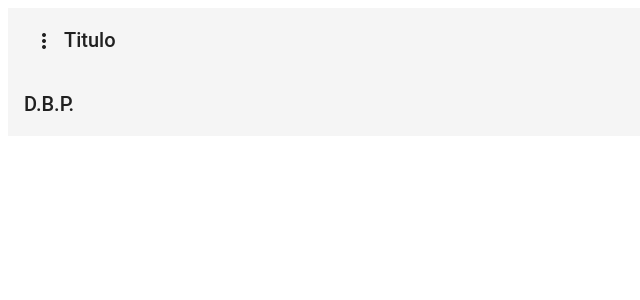
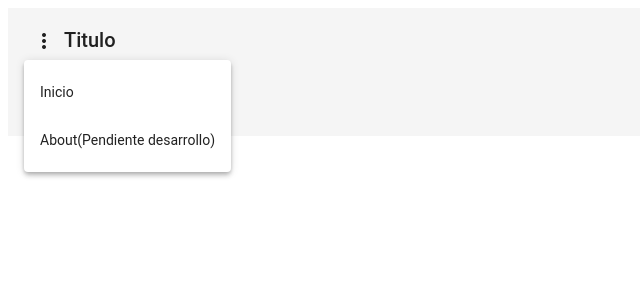
Before and after one commit to blancoparis-tfc/EsqueletoAngular, an Angular app: page / in a window 1280 px wide. Both pictures are taken after a click on the button "more_vert". Shown: the top 300 px of the page, without its empty margins (0-640 px from the left). Built offline with nearby package versions, Linux system fonts and the light colour scheme.

Commit message:
Configuracion del menu de angular material y enlazarlo con el router de angular

```diff
--- a/src/app/app.component.html
+++ b/src/app/app.component.html
@@ -1,6 +1,10 @@
 <mat-toolbar>
   <mat-toolbar-row>
-      <button mat-icon-button >
+      <mat-menu #appMenu="matMenu">
+          <button mat-menu-item  routerLink="/inicio">Inicio</button>
+          <button mat-menu-item>About(Pendiente desarrollo)</button>
+      </mat-menu>
+      <button mat-icon-button [matMenuTriggerFor]="appMenu" >
           <mat-icon>more_vert</mat-icon>
         </button>
     <span>Titulo</span>
@@ -10,4 +14,6 @@
   </mat-toolbar-row>
 </mat-toolbar>
 
+
+
 <router-outlet></router-outlet>
--- a/src/app/app.module.ts
+++ b/src/app/app.module.ts
@@ -2,9 +2,11 @@ import {BrowserAnimationsModule} from '@angular/platform-browser/animations';
 import { NgModule } from '@angular/core';
 
 import { AppRoutingModule } from './app-routing.module';
+
 import {MatToolbarModule} from '@angular/material/toolbar';
 import {MatIconModule} from '@angular/material/icon'
 import {MatButtonModule} from '@angular/material/button'
+import {MatMenuModule} from '@angular/material/menu'
 import { AppComponent } from './app.component';
 
 
@@ -18,6 +20,7 @@ import { AppComponent } from './app.component';
     ,MatToolbarModule
     ,MatIconModule
     ,MatButtonModule
+    ,MatMenuModule
   ],
   providers: [],
   bootstrap: [AppComponent]
```
